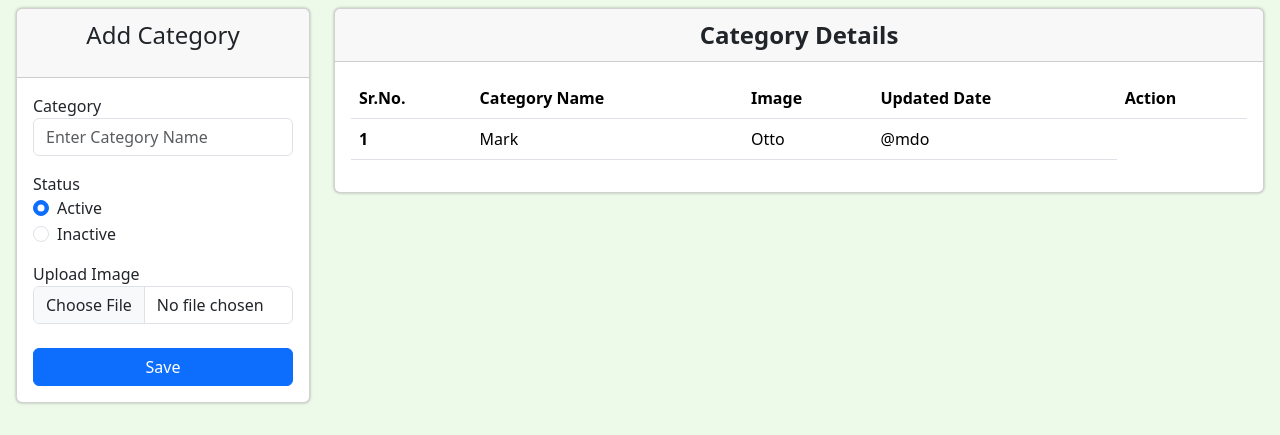
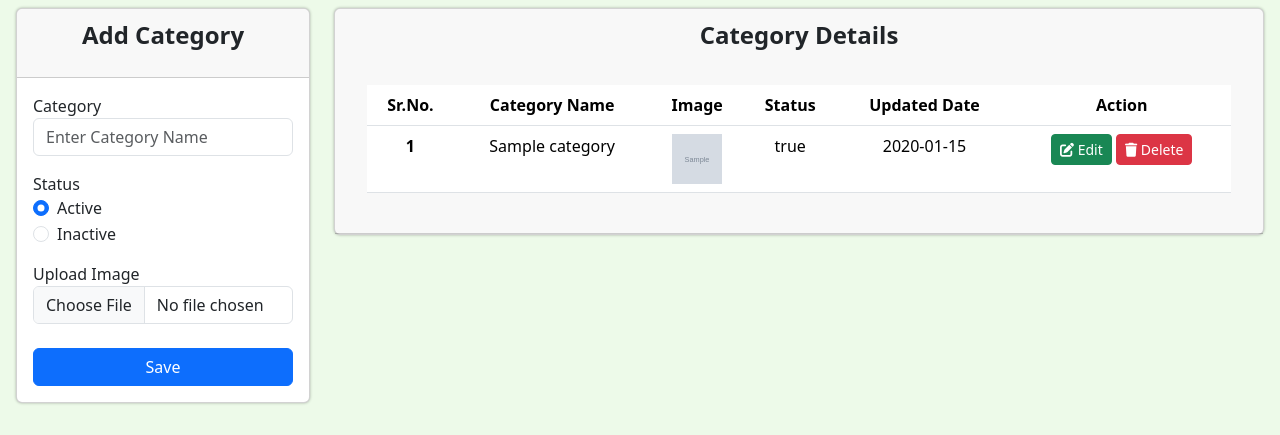
Before and after one commit to tejas8620/ThePetShopAndCare_Ecom_Application, a Spring Boot app: page /admin/category in a window 1280 px wide. Shown: the part 56-491 px from the top of the page. Run offline with Spring Boot 4, Linux system fonts and the light colour scheme; tables that the repository leaves empty hold one stand-in row (values such as "Sample post"); grey boxes marked "Sample" are stand-in pictures.

Commit message:
write logic for view category, delete category dynamically using  and more..

```diff
--- a/E-Commerce_Project/src/main/java/com/ecom/controller/adminController.java
+++ b/E-Commerce_Project/src/main/java/com/ecom/controller/adminController.java
@@ -12,9 +12,11 @@ import java.nio.file.StandardCopyOption;
 import org.springframework.beans.factory.annotation.Autowired;
 import org.springframework.core.io.ClassPathResource;
 import org.springframework.stereotype.Controller;
+import org.springframework.ui.Model;
 import org.springframework.util.ObjectUtils;
 import org.springframework.web.bind.annotation.GetMapping;
 import org.springframework.web.bind.annotation.ModelAttribute;
+import org.springframework.web.bind.annotation.PathVariable;
 import org.springframework.web.bind.annotation.PostMapping;
 import org.springframework.web.bind.annotation.RequestMapping;
 import org.springframework.web.bind.annotation.RequestParam;
@@ -25,6 +27,7 @@ import com.ecom.service.CategoryService;
 import com.ecom.service.CommonService;
 
 import jakarta.servlet.http.HttpSession;
+import jakarta.websocket.server.PathParam;
 
 @Controller
 @RequestMapping("/admin")
@@ -51,7 +54,8 @@ public class adminController {
 
 
 	@GetMapping("/category")
-	public String addCategory() {
+	public String addCategory(Model m) {
+		m.addAttribute("categories", categoryService.getAllCategory());
 		return "admin/category";
 	}
 
@@ -90,4 +94,19 @@ public class adminController {
 		return "redirect:/admin/category";
 	}
 
+
+	@GetMapping("/deleteCategory/{id}")
+	public String deleteCategory(@PathVariable int id, HttpSession session) {
+		Boolean deleteCategory = categoryService.deleteCategory(id);
+
+		if(deleteCategory) {
+			session.setAttribute("succMsg", "Category delete Successfully");
+		}else {
+			session.setAttribute("errMsg", "Something went wrong! plz try later..");
+		}
+
+		return "redirect:/admin/category";
+	}
+
+
 }
--- a/E-Commerce_Project/src/main/java/com/ecom/service/CategoryService.java
+++ b/E-Commerce_Project/src/main/java/com/ecom/service/CategoryService.java
@@ -12,4 +12,6 @@ public interface CategoryService {
 
 	public List<com.ecom.model.Category> getAllCategory();
 
+	public Boolean deleteCategory(int id);
+
 }
--- a/E-Commerce_Project/src/main/java/com/ecom/service/impl/CommonServiceImpl.java
+++ b/E-Commerce_Project/src/main/java/com/ecom/service/impl/CommonServiceImpl.java
@@ -40,6 +40,8 @@ public class CommonServiceImpl implements CommonService {
 		HttpSession session = request.getSession();
 		session.removeAttribute("successMsg");
 		session.removeAttribute("errorMsg");
+		session.removeAttribute("succMsg");
+		session.removeAttribute("errMsg");
 
 	}
 
--- a/E-Commerce_Project/src/main/resources/templates/admin/category.html
+++ b/E-Commerce_Project/src/main/resources/templates/admin/category.html
@@ -14,16 +14,16 @@
 				<div class="col-md-3">
 					<div class="card card-sh">
 						<div class="card-header text-center ">
-							<p class="fs-4">Add Category</p>
+							<p class="fs-4 fw-bold">Add Category</p>
 							<th:block th:if="${session.successMsg}">
 								<p class="text-success fw-bold">[[${session.successMsg}]]</p>
 								<th:block th:text="${@commonServiceImpl.removeSessionMessage()}"></th:block>
-								</th:block>
+							</th:block>
 
 							<th:block th:if="${session.errorMsg}">
 								<p class="text-danger fw-bold">[[${session.errorMsg}]]</p>
 								<th:block th:text="${@commonServiceImpl.removeSessionMessage()}"></th:block>
-								</th:block>
+							</th:block>
 
 						</div>
 						<div class="class-body p-3">
@@ -63,8 +63,17 @@
 
 				<div class="col-md-9">
 					<div class="card card-sh">
-						<div class="card-header text-center fs-4 fw-bold">Category
-							Details</div>
+						<div class="card-header text-center"/>
+						<p class="fs-4 fw-bold">Category Details</p>
+						<th:block th:if="${session.succMsg}">
+							<p class="text-success fw-bold">[[${session.succMsg}]]</p>
+							<th:block th:text="${@commonServiceImpl.removeSessionMessage()}"></th:block>
+						</th:block>
+
+						<th:block th:if="${session.errMsg}">
+							<p class="text-danger fw-bold">[[${session.errMsg}]]</p>
+							<th:block th:text="${@commonServiceImpl.removeSessionMessage()}"></th:block>
+						</th:block>
 						<div class="card-body">
 							<table class="table">
 								<thead>
@@ -72,16 +81,27 @@
 										<th scope="col">Sr.No.</th>
 										<th scope="col">Category Name</th>
 										<th scope="col">Image</th>
+										<th scope="col">Status</th>
 										<th scope="col">Updated Date</th>
 										<th scope="col">Action</th>
 									</tr>
 								</thead>
 								<tbody>
-									<tr>
-										<th scope="row">1</th>
-										<td>Mark</td>
-										<td>Otto</td>
-										<td>@mdo</td>
+									<tr th:each="category,c:${categories}">
+										<th scope="row">[[${c.count}]]</th>
+										<td>[[${category.name}]]</td>
+										<td><img
+											th:src="@{'/img/category_img/'+${category.imageName}}"
+											width=50px height=50px></td>
+										<td>[[${category.isActive}]]</td>
+										<td>[[${category.updatedTime}]]</td>
+										<td><a
+											th:href="@{'/admin/loadEditCategory/'+${category.id}}"
+											class="btn btn-success btn-sm"><i
+												class="fa-solid fa-pen-to-square  fa-1x"></i> Edit </a> <a
+											th:href="@{'/admin/deleteCategory/'+${category.id}}"
+											class="btn btn-danger btn-sm"><i
+												class="fa-solid fa-trash  fa-1x"></i> Delete</a></td>
 									</tr>
 
 								</tbody>
```
Also changed, not shown: E-Commerce_Project/src/main/java/com/ecom/service/impl/CategoryServiceImpl.java (+14 -0 lines).
